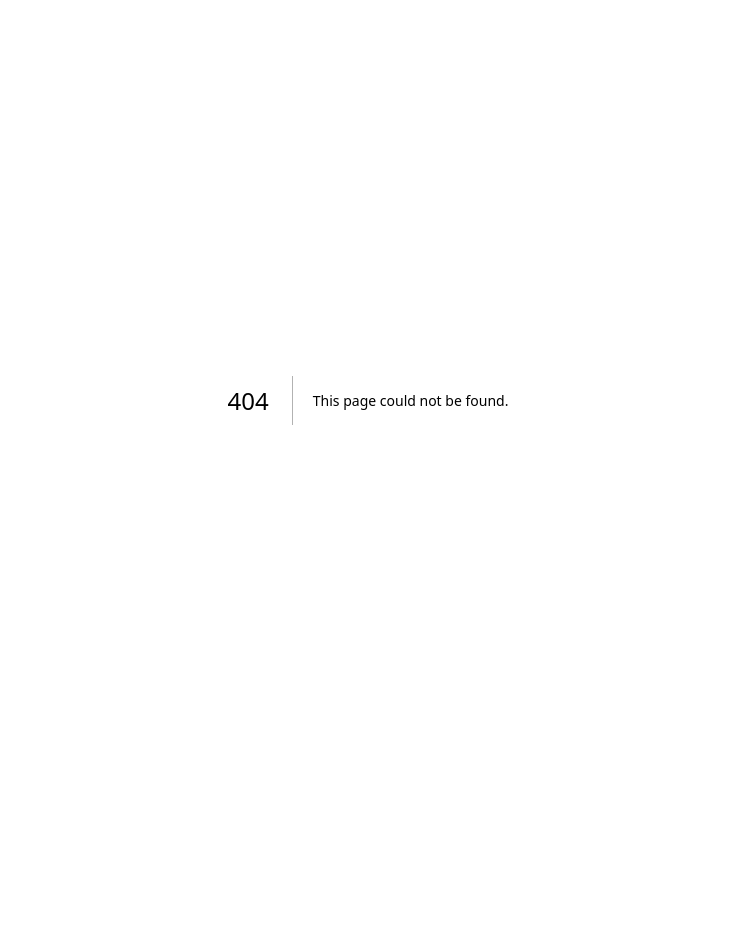
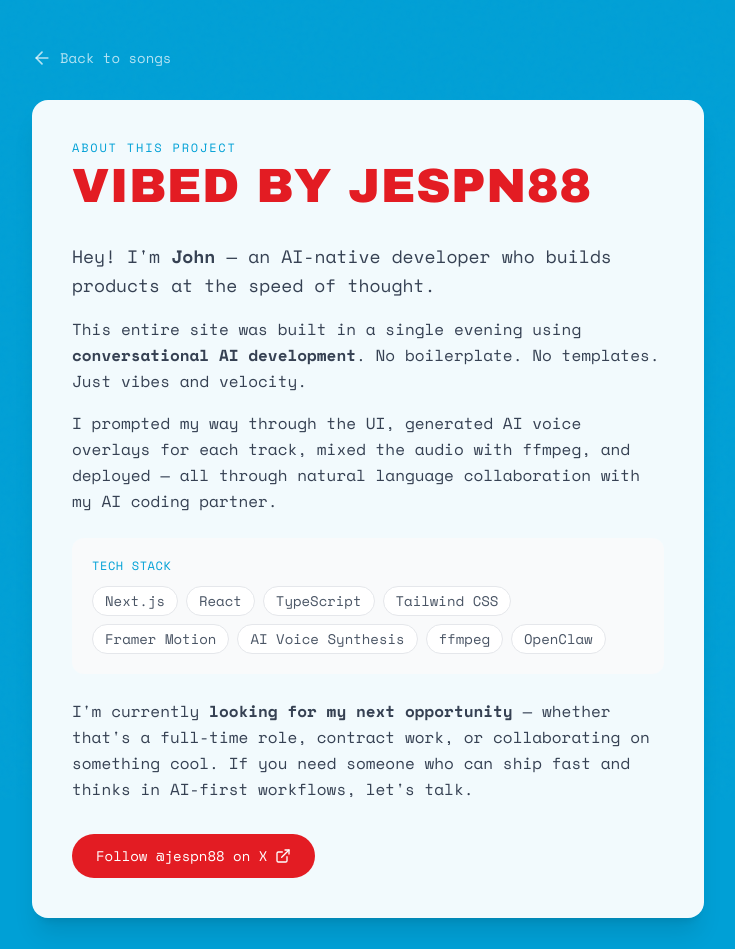
Before and after one commit to johnfelixespinosa/badbunny-english, a Next.js app: page /about in a window 1280 px wide. Before the commit this address had no page. Shown: the top 949 px of the page, without its empty margins (272-1007 px from the left). Before the commit the page ends 800 px from the top, so only its background shows below. Built offline with nearby package versions, Linux system fonts and the light colour scheme; a web font is replaced by a local one.

Commit message:
Add about page with developer bio

```diff
--- /dev/null
+++ b/app/about/page.tsx
@@ -0,0 +1,90 @@
+"use client";
+
+import { motion } from "framer-motion";
+import Link from "next/link";
+import { ArrowLeft, ExternalLink } from "lucide-react";
+
+export default function About() {
+  return (
+    <main className="min-h-screen bg-[#00A0D6] relative overflow-hidden">
+      <div className="tropical-texture" />
+
+      <div className="relative z-10 px-6 py-12">
+        <div className="max-w-2xl mx-auto">
+          {/* Back link */}
+          <Link href="/" className="inline-flex items-center gap-2 text-white/70 hover:text-white mb-8 transition-colors">
+            <ArrowLeft size={20} />
+            <span className="font-mono text-sm">Back to songs</span>
+          </Link>
+
+          <motion.div
+            initial={{ opacity: 0, y: 20 }}
+            animate={{ opacity: 1, y: 0 }}
+            className="bg-white/95 backdrop-blur rounded-2xl p-8 md:p-10 shadow-xl"
+          >
+            {/* Header */}
+            <div className="mb-8">
+              <p className="font-mono text-xs tracking-[0.15em] text-[#00A0D6] uppercase mb-2">
+                About This Project
+              </p>
+              <h1 className="display-text text-4xl md:text-5xl text-[#E31C23]">
+                VIBED BY JESPN88
+              </h1>
+            </div>
+
+            {/* Bio */}
+            <div className="space-y-4 text-gray-700 mb-8">
+              <p className="text-lg leading-relaxed">
+                Hey! I'm <strong>John</strong> — an AI-native developer who builds products at the speed of thought.
+              </p>
+
+              <p className="leading-relaxed">
+                This entire site was built in a single evening using <strong>conversational AI development</strong>.
+                No boilerplate. No templates. Just vibes and velocity.
+              </p>
+
+              <p className="leading-relaxed">
+                I prompted my way through the UI, generated AI voice overlays for each track,
+                mixed the audio with ffmpeg, and deployed — all through natural language collaboration
+                with my AI coding partner.
+              </p>
+
+              <div className="bg-gray-50 rounded-xl p-5 my-6">
+                <p className="font-mono text-xs tracking-wider text-[#00A0D6] uppercase mb-3">Tech Stack</p>
+                <div className="flex flex-wrap gap-2">
+                  {["Next.js", "React", "TypeScript", "Tailwind CSS", "Framer Motion", "AI Voice Synthesis", "ffmpeg", "OpenClaw"].map((tech) => (
+                    <span key={tech} className="px-3 py-1 bg-white rounded-full text-sm font-mono text-gray-600 border border-gray-200">
+                      {tech}
+                    </span>
+                  ))}
+                </div>
+              </div>
+
+              <p className="leading-relaxed">
+                I'm currently <strong>looking for my next opportunity</strong> — whether that's a full-time role,
+                contract work, or collaborating on something cool. If you need someone who can ship fast
+                and thinks in AI-first workflows, let's talk.
+              </p>
+            </div>
+
+            {/* CTA */}
+            <a
+              href="https://x.com/jespn88"
+              target="_blank"
+              rel="noopener noreferrer"
+              className="inline-flex items-center gap-2 px-6 py-3 bg-[#E31C23] text-white rounded-full font-mono text-sm hover:bg-[#c91820] transition-colors"
+            >
+              <span>Follow @jespn88 on X</span>
+              <ExternalLink size={16} />
+            </a>
+          </motion.div>
+
+          {/* Footer note */}
+          <p className="text-center text-white/50 font-mono text-xs mt-8">
+            Built with 🐰 energy for the Super Bowl LIX Halftime Show
+          </p>
+        </div>
+      </div>
+    </main>
+  );
+}
--- a/app/page.tsx
+++ b/app/page.tsx
@@ -161,7 +161,10 @@ export default function Home() {
                   Bad Bunny lyrics translated to English
                 </p>
               </div>
-              <div className="text-right">
+              <div className="text-right space-y-1">
+                <a href="/about" className="font-mono text-sm text-white hover:text-[#E31C23] transition-colors block">
+                  vibed by @jespn88 ✨
+                </a>
                 <p className="font-mono text-xs text-white/50">
                   Fan site • All rights belong to Bad Bunny & Rimas Entertainment
                 </p>
```
